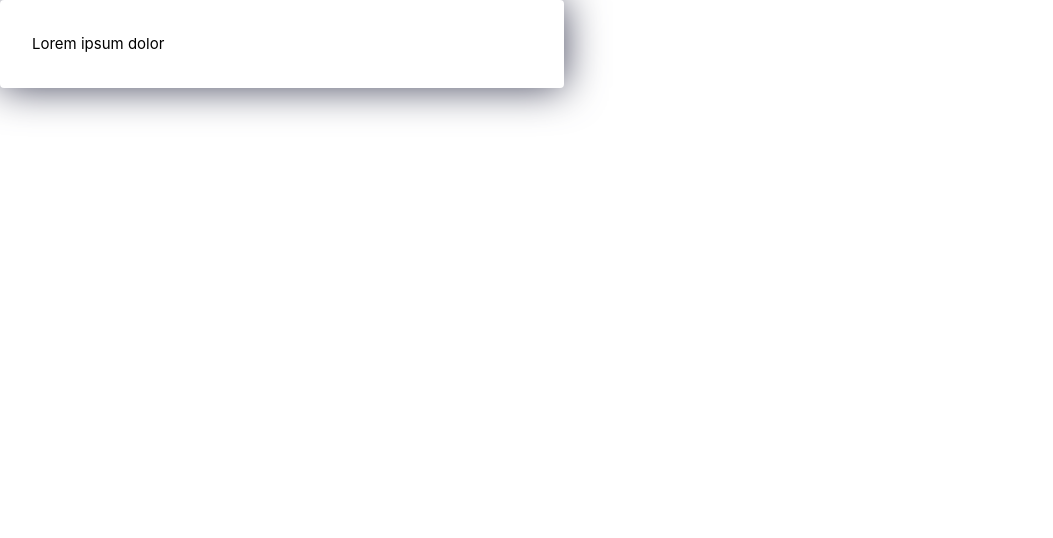
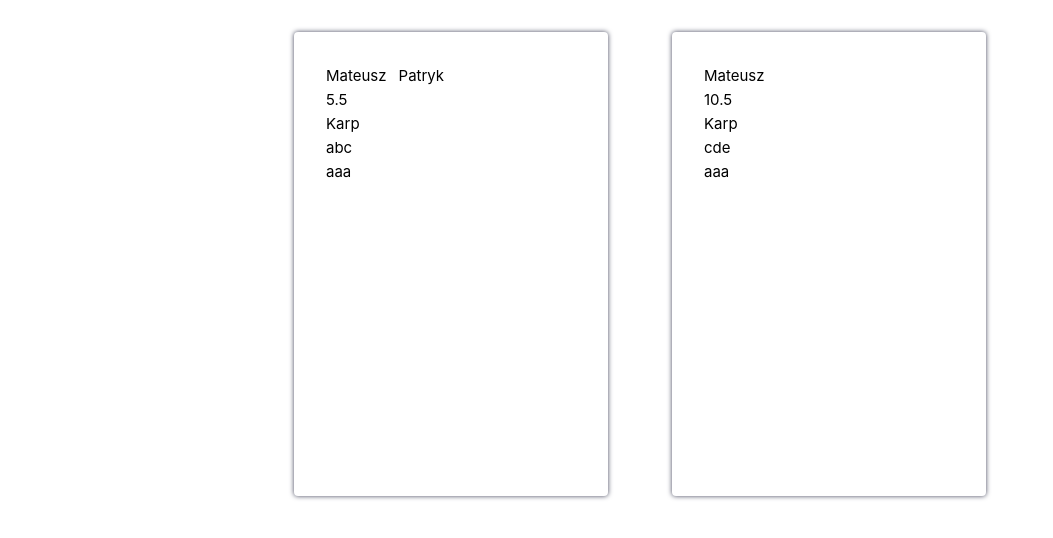
Before and after one commit to chrupek97/big-fish, a Vue app: page / in a window 1280 px wide. Shown: the top 538 px of the page, without its empty margins (0-1053 px from the left). Built offline with nearby package versions, Linux system fonts and the light colour scheme.

Commit message:
Add dummy fishes with details and add FishItem component

```diff
--- a/src/App.vue
+++ b/src/App.vue
@@ -1,28 +1,48 @@
 <template>
   <header></header>
   <main>
-    <base-card>
-      <div>Lorem ipsum dolor</div>
-    </base-card>
+    <grid-layout>
+      <fish-item
+        v-for="fish in fishes"
+        :key="fish.id"
+        :id="fish.id"
+        :owners="fish.owners"
+        :weight="fish.weight"
+        :type="fish.type"
+        :bait="fish.bait"
+        :additionalInfo="fish.additionalInfo"
+      ></fish-item>
+    </grid-layout>
   </main>
 </template>
 
 <script>
+import FishItem from "./components/FishItem.vue";
+import GridLayout from "./components/layout/GridLayout.vue";
+
 export default {
+  components: {
+    FishItem,
+    GridLayout,
+  },
   data() {
     return {
       fishes: [
         {
           id: "f1",
-          owners: ["Mateusz"],
+          owners: ["Mateusz", "Patryk"],
           weight: 5.5,
           type: "Karp",
+          bait: "abc",
+          additionalInfo: "aaa",
         },
         {
           id: "f2",
           owners: ["Mateusz"],
           weight: 10.5,
           type: "Karp",
+          bait: "cde",
+          additionalInfo: "aaa",
         },
       ],
     };
--- /dev/null
+++ b/src/components/FishItem.vue
@@ -0,0 +1,31 @@
+<template>
+  <base-card>
+    <ul class="owners-box" v-for="owner in owners" :key="owner">
+      <li class="owner">{{ owner }}</li>
+    </ul>
+    <p>{{ weight }}</p>
+    <p>{{ type }}</p>
+    <p>{{ bait }}</p>
+    <p>{{ additionalInfo }}</p>
+  </base-card>
+</template>
+
+<script>
+export default {
+  props: ["id", "owners", "weight", "type", "bait", "additionalInfo"],
+};
+</script>
+
+<style scoped>
+ul {
+  list-style: none;
+}
+
+.owner {
+  margin-right: 0.75rem;
+}
+
+.owners-box {
+  display: inline-block;
+}
+</style>
--- a/src/components/UI/BaseCard.vue
+++ b/src/components/UI/BaseCard.vue
@@ -6,11 +6,14 @@
 
 <style scoped>
 div {
+  margin: 2rem;
   padding: 2rem;
   border-radius: 0.25rem;
-  -webkit-box-shadow: 0px 0px 40px 0px rgba(66, 68, 90, 1);
-  -moz-box-shadow: 0px 0px 40px 0px rgba(66, 68, 90, 1);
-  box-shadow: 0px 0px 40px 0px rgba(66, 68, 90, 1);
-  width: min(500px, 100%);
+  -webkit-box-shadow: 0px 0px 5px 0px rgba(66, 68, 90, 1);
+  -moz-box-shadow: 0px 0px 5px 0px rgba(66, 68, 90, 1);
+  box-shadow: 0px 0px 5px 0px rgba(66, 68, 90, 1);
+  width: 250px;
+  height: 400px;
+  /* width: min(500px, 100%); */
 }
 </style>
--- /dev/null
+++ b/src/components/layout/GridLayout.vue
@@ -0,0 +1,13 @@
+<template>
+  <div>
+    <slot></slot>
+  </div>
+</template>
+
+<style scoped>
+div {
+  display: flex;
+  flex-wrap: wrap;
+  justify-content: center;
+}
+</style>
```
